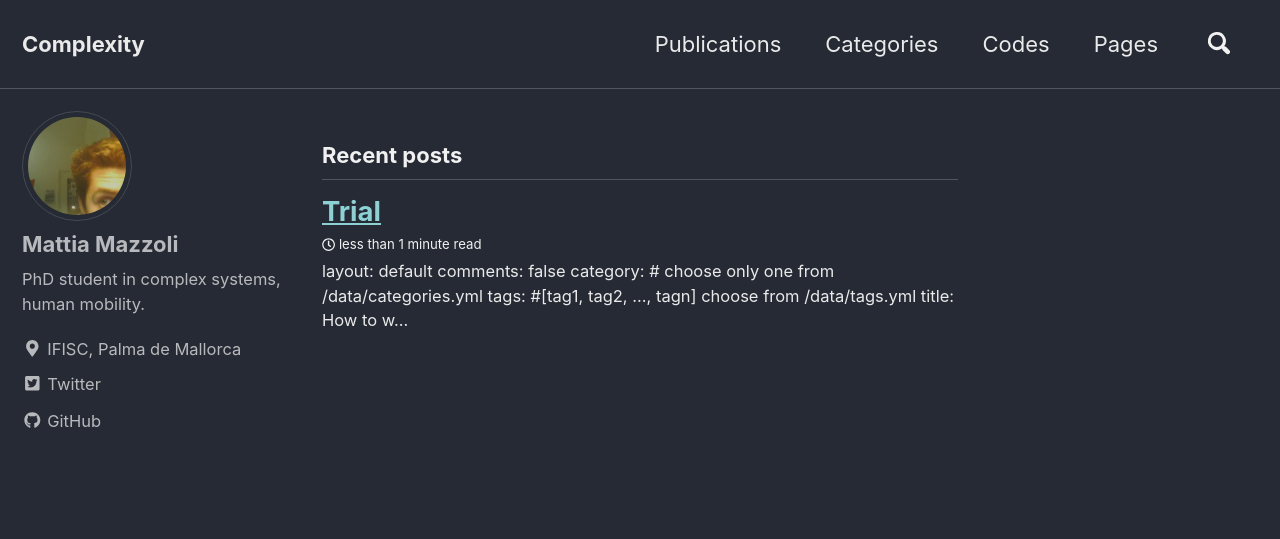
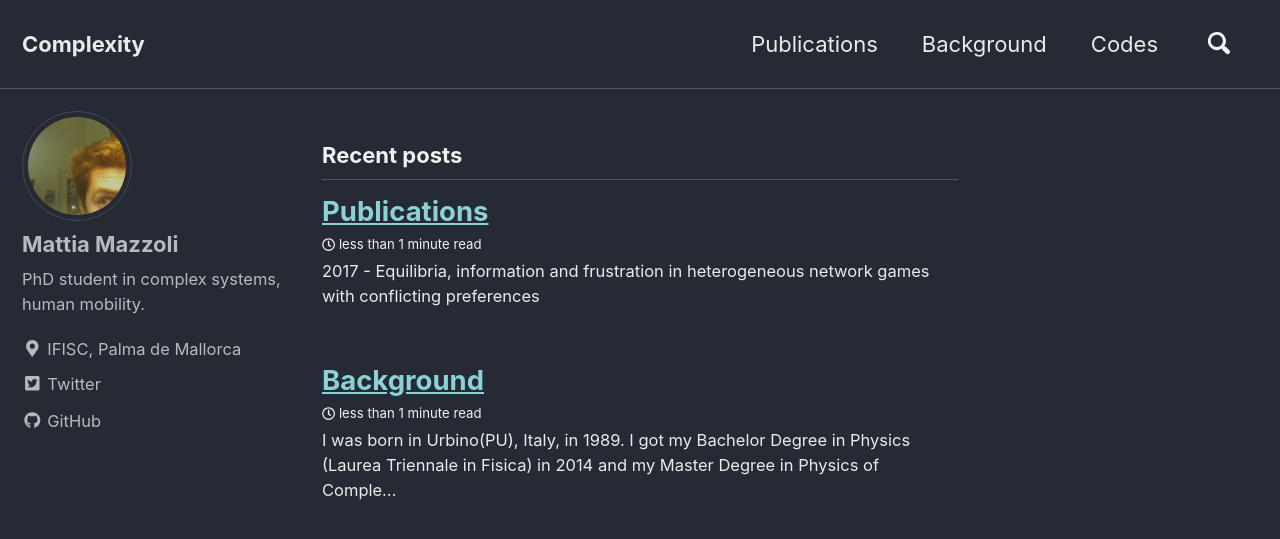
Before and after one commit to mattiamazzoli/mattiamazzoli.github.io, a Jekyll site: the page built from index.html, in a window 1280 px wide and 900 px high. Shown: the top 539 px of the window. Built offline with Jekyll 4.4.1, drawn with Linux system fonts in a browser that asks for light colours; nearby versions of some CDN libraries; the list of posts is cut into pages by our own code.

Commit message:
Initial commit

```diff
--- a/_data/navigation.yml
+++ b/_data/navigation.yml
@@ -2,13 +2,12 @@
 main:
 
   - title: "Publications"
-    url: /year-archive/
-  - title: "Categories"
-    url: /categories/
+    url: /_posts/
+  - title: "Background"
+    url: /_posts/
   - title: "Codes"
-    url: /tags/
-  - title: "Pages"
-    url: /page-archive/
+    url: /_codes/
+
 
 
 docs:
--- /dev/null
+++ b/_posts/2018-10-04-Background.md
@@ -0,0 +1,4 @@
+I was born in Urbino(PU), Italy, in 1989.
+I got my Bachelor Degree in Physics (Laurea Triennale in Fisica) in 2014 and my Master Degree in Physics of Complex Systems (Laurea Magistrale in Fisica dei Sistemi Complessi) in 2017 at Università degli Studi di Torino, Italy.
+In September 2017 I began my PhD at IFISC (Instituto de Física Interdisciplinar y Sistemas Complejos),(Universitat de les Illes Balears-Consejo Superior de Investigaciones Científicas), Palma de Mallorca, Spain.
+I’m interested on complex social systems, human mobility, urban systems, economics, game theory, online social networks and information diffusion.
--- /dev/null
+++ b/_posts/2018-10-04-Publications.md
@@ -0,0 +1,7 @@
+2017 - Equilibria, information and frustration in heterogeneous network games with conflicting preferences
+
+url: http://iopscience.iop.org/article/10.1088/1742-5468/aa9347/meta
+
+2018 - Agent Based Rumor Spreading in a scale-free network
+
+url: https://arxiv.org/abs/1805.05999
--- a/_posts/2018-10-04-trial.md
+++ /dev/null
@@ -1,5 +0,0 @@
-layout: default
-comments: false
-category: # choose only one from /data/categories.yml
-tags: #[tag1, tag2, …, tagn] choose from /data/tags.yml
-title: How to write post in github pages
```
Also changed, not shown: 1 other file.
